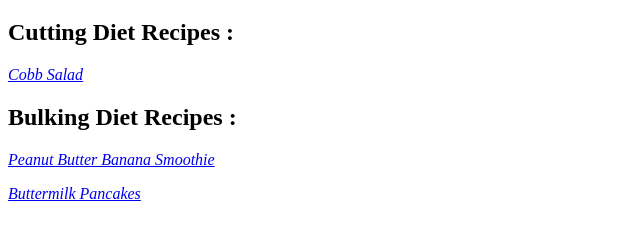
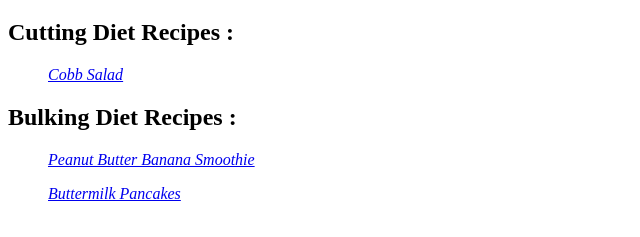
Before and after one commit to Sohayeb-Elhawary/odin-recipes, a plain HTML site: page index.html in a window 1280 px wide. Shown: the part 61-298 px from the top of the page, without its empty margins (0-640 px from the left). Drawn offline with Linux system fonts and the light colour scheme.

Commit message:
Put hompage recipes links in unordered lists

```diff
--- a/index.html
+++ b/index.html
@@ -7,9 +7,13 @@
     <body>
         <h1>Odin Recipes</h1>
             <h2>Cutting Diet Recipes :</h2>
-                <a href="recipes/cobb_salad.html"><i>Cobb Salad</i></a>
+                <ul>
+                    <p><a href="recipes/cobb_salad.html"><i>Cobb Salad</i></a></p>
+                </ul>
             <h2>Bulking Diet Recipes :</h2>
-                <p><a href="recipes/peanut_butter_banana_smoothie.html"><i>Peanut Butter Banana Smoothie</i></a></p>
-                <p><a href="recipes/buttermilk_pancakes.html"><i>Buttermilk Pancakes</i></p>
+                <ul>
+                    <p><a href="recipes/peanut_butter_banana_smoothie.html"><i>Peanut Butter Banana Smoothie</i></a></p>
+                    <p><a href="recipes/buttermilk_pancakes.html"><i>Buttermilk Pancakes</i></p>
+                </ul>
     </body>
 </html>
```
